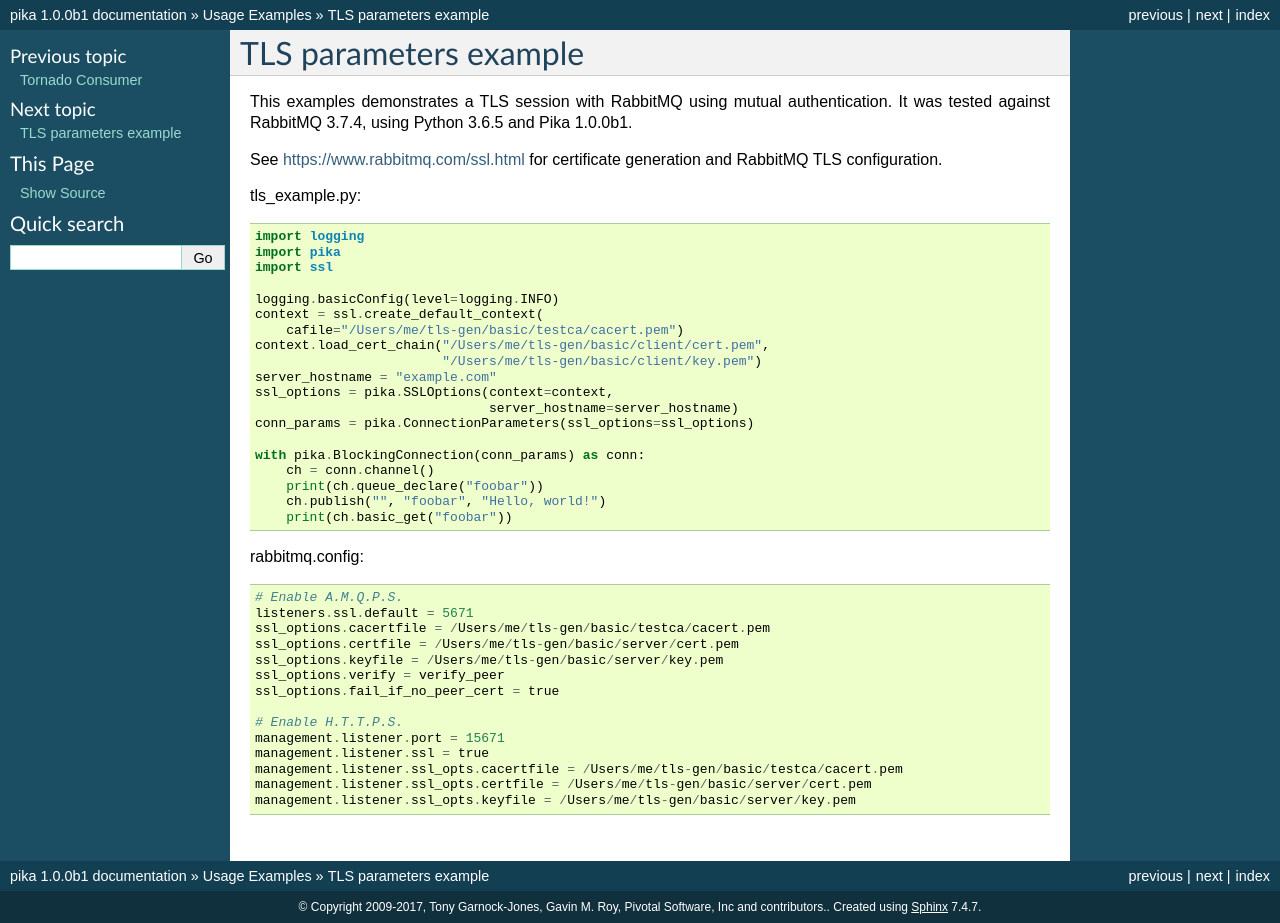
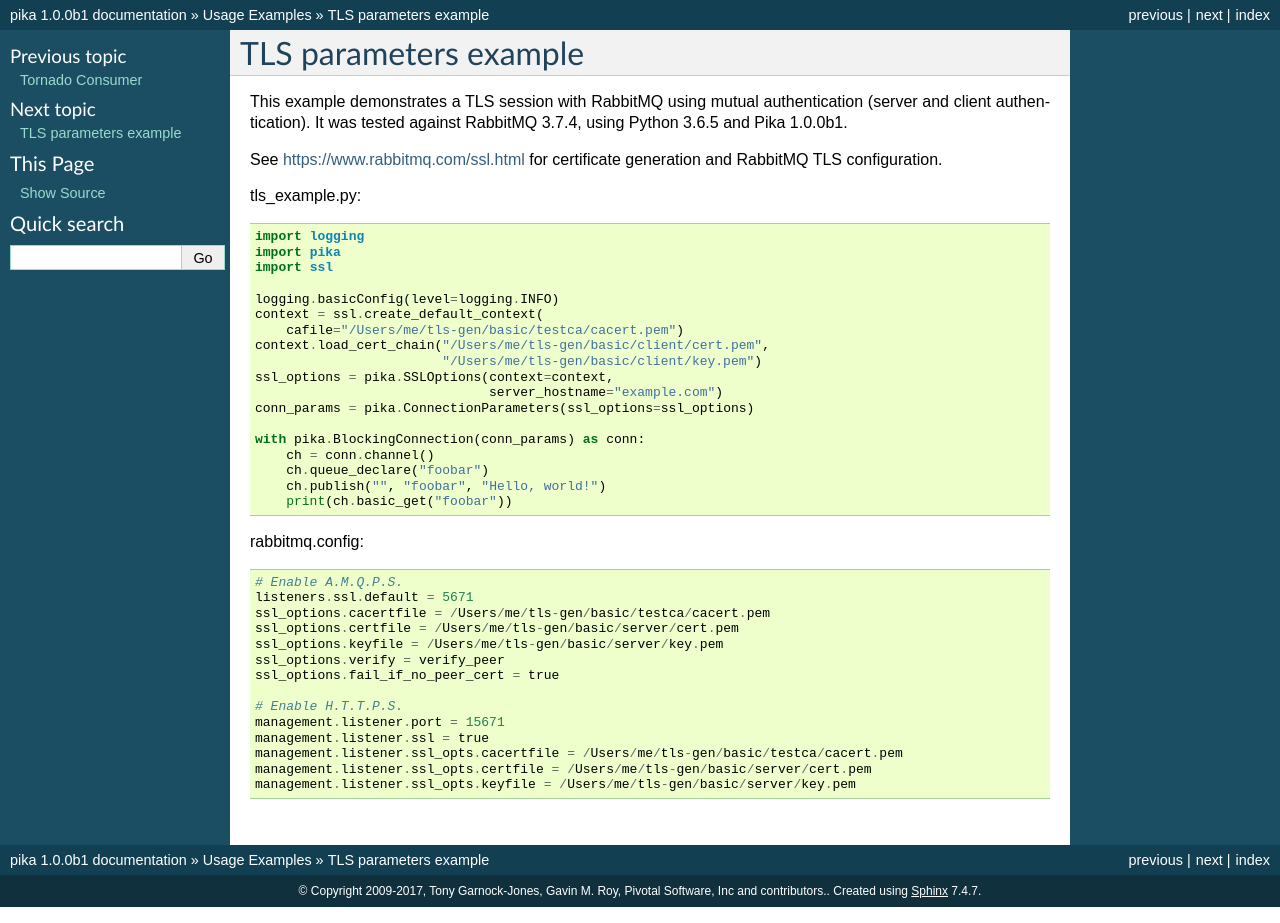
Before and after one commit to pika/pika, a Sphinx documentation site: the page built from docs/examples/tls_mutual_authentication.rst, in a window 1280 px wide. Built offline with Sphinx 7.4.7, drawn with Linux system fonts in a browser that asks for light colours.

Commit message:
Correct a typo, remove an unnecessary variable and print

```diff
--- a/docs/examples/tls_mutual_authentication.rst
+++ b/docs/examples/tls_mutual_authentication.rst
@@ -1,7 +1,7 @@
 TLS parameters example
 ======================
 
-This examples demonstrates a TLS session with RabbitMQ using mutual authentication. It was tested against RabbitMQ 3.7.4, using Python 3.6.5 and Pika 1.0.0b1.
+This example demonstrates a TLS session with RabbitMQ using mutual authentication (server and client authentication). It was tested against RabbitMQ 3.7.4, using Python 3.6.5 and Pika 1.0.0b1.
 
 See https://www.rabbitmq.com/ssl.html for certificate generation and RabbitMQ TLS configuration.
 
@@ -16,14 +16,13 @@ tls_example.py::
         cafile="/Users/me/tls-gen/basic/testca/cacert.pem")
     context.load_cert_chain("/Users/me/tls-gen/basic/client/cert.pem",
                             "/Users/me/tls-gen/basic/client/key.pem")
-    server_hostname = "example.com"
     ssl_options = pika.SSLOptions(context=context,
-                                  server_hostname=server_hostname)
+                                  server_hostname="example.com")
     conn_params = pika.ConnectionParameters(ssl_options=ssl_options)
 
     with pika.BlockingConnection(conn_params) as conn:
         ch = conn.channel()
-        print(ch.queue_declare("foobar"))
+        ch.queue_declare("foobar")
         ch.publish("", "foobar", "Hello, world!")
         print(ch.basic_get("foobar"))
 
```
